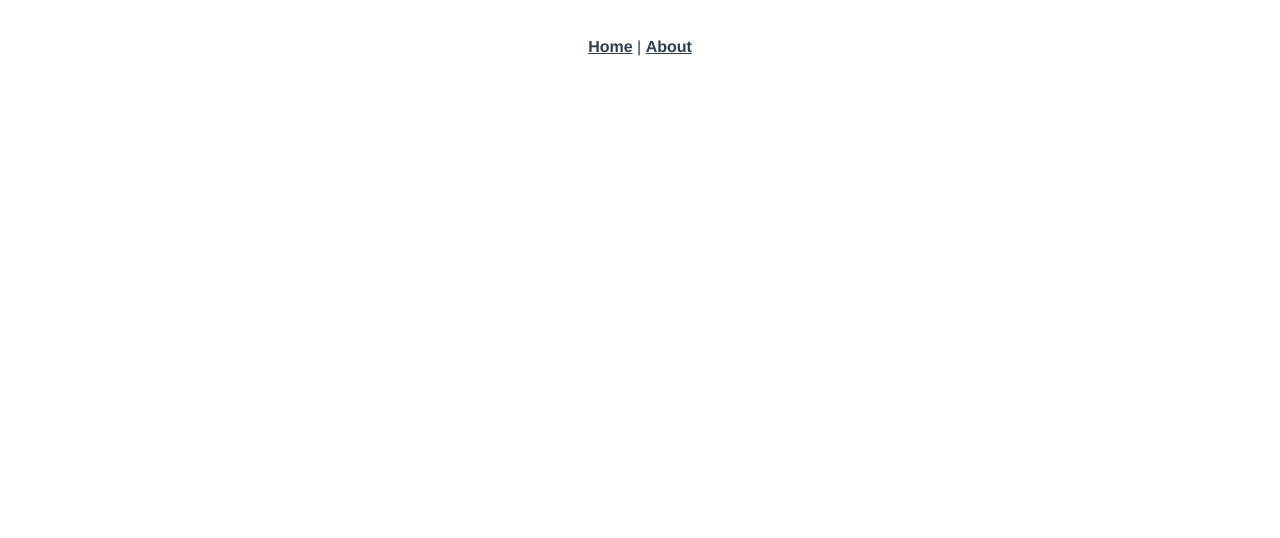
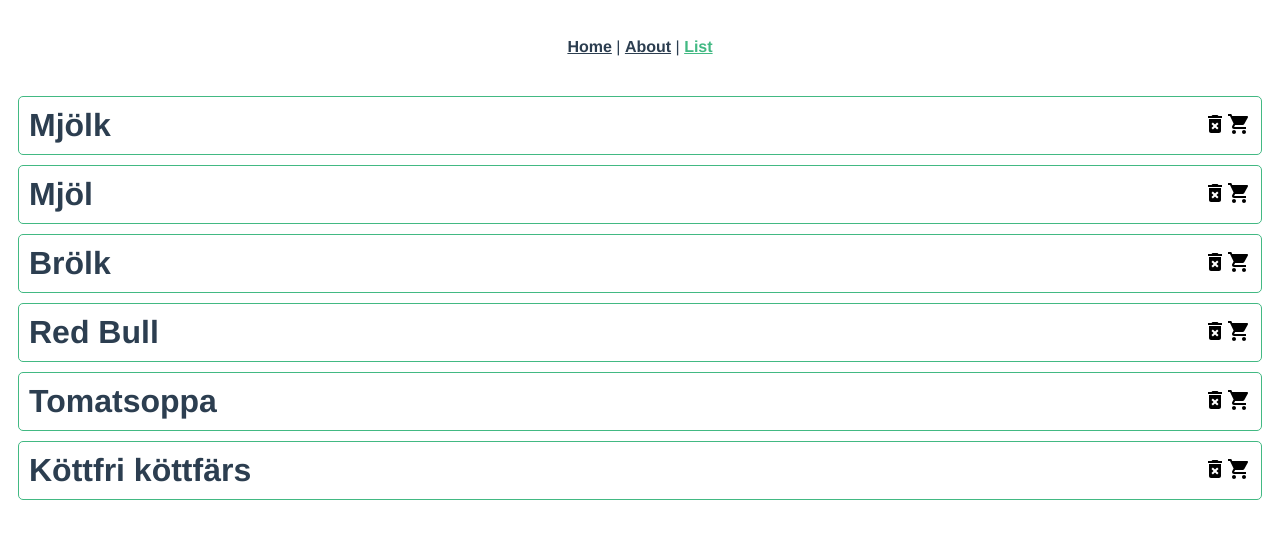
Before and after one commit to Markussim/Listify, a Vue app in the folder shopping/: page /list in a window 1280 px wide. Before the commit this address had no page. Shown: the top 538 px of the page. Built offline with nearby package versions, Linux system fonts and the light colour scheme.

Commit message:
Added some styling and logic

```diff
--- a/shopping/src/App.vue
+++ b/shopping/src/App.vue
@@ -1,7 +1,8 @@
 <template>
   <div id="nav">
     <router-link to="/">Home</router-link> |
-    <router-link to="/about">About</router-link>
+    <router-link to="/about">About</router-link> |
+    <router-link to="/list">List</router-link>
   </div>
   <router-view/>
 </template>
--- /dev/null
+++ b/shopping/src/components/ListItem.vue
@@ -0,0 +1,43 @@
+<template>
+    <div id="item">
+        <h1>{{ name }}</h1>
+        <div id="icons">
+            <img v-on:click="$emit('deleteItem', id)" src="../assets/delete.svg" />
+            <img src="../assets/shopping_cart.svg" />
+        </div>
+    </div>
+</template>
+
+<script>
+export default {
+    name: 'ListItem',
+    props: {
+        name: String,
+        id: String
+    }
+}
+</script>
+
+<!-- Add "scoped" attribute to limit CSS to this component only -->
+<style scoped>
+a {
+    color: #42b983;
+}
+#item {
+    border: #42b983 solid 1px;
+    border-radius: 5px;
+    text-align: left;
+    display: flex;
+    padding: 10px;
+    justify-content: space-between;
+    align-items: center;
+    margin: 10px;
+}
+img {
+    margin: 0;
+    height: 24px;
+}
+h1 {
+    margin: 0;
+}
+</style>
--- a/shopping/src/router/index.js
+++ b/shopping/src/router/index.js
@@ -14,6 +14,16 @@ const routes = [
     // this generates a separate chunk (about.[hash].js) for this route
     // which is lazy-loaded when the route is visited.
     component: () => import(/* webpackChunkName: "about" */ '../views/About.vue')
+  },
+  {
+    path: '/list',
+    name: 'List',
+    component: () => import('../views/List.vue')
+  },
+  {
+    path: '/pucko',
+    name: 'Pucko',
+    component: () => import('../views/Pucko.vue')
   }
 ]
 
--- /dev/null
+++ b/shopping/src/views/List.vue
@@ -0,0 +1,29 @@
+<template>
+    <div class="about">
+        <div v-for="(item, index) in listItems" :key="index">
+            <ListItem v-bind:name="item.name" v-bind:id="item.id" />
+        </div>
+    </div>
+</template>
+
+<script>
+import { defineComponent } from "vue";
+import ListItem from '@/components/ListItem.vue'
+
+export default defineComponent({
+    name: "List",
+    data() {
+        return {
+            message: "Pucko list",
+            listItems: [{ name: "Mjölk", id: 1 }, { name: "Mjöl", id: 2 }, { name: "Brölk", id: 3 }, { name: "Red Bull", id: 4 }, { name: "Tomatsoppa", id: 5 }, { name: "Köttfri köttfärs", id: 6 }]
+        };
+    },
+    components: { ListItem },
+    methods: {
+        deleteItem(id) {
+            console.log(id);
+            this.listItems = this.listItems.filter(item => item.id !== id);
+        }
+    }
+});
+</script>
--- /dev/null
+++ b/shopping/src/views/Pucko.vue
@@ -0,0 +1,5 @@
+<template>
+  <div class="about">
+    <h1>This is a pucko</h1>
+  </div>
+</template>
```
Also changed, not shown: shopping/src/assets/delete.svg (added), shopping/src/assets/shopping_cart.svg (added).
